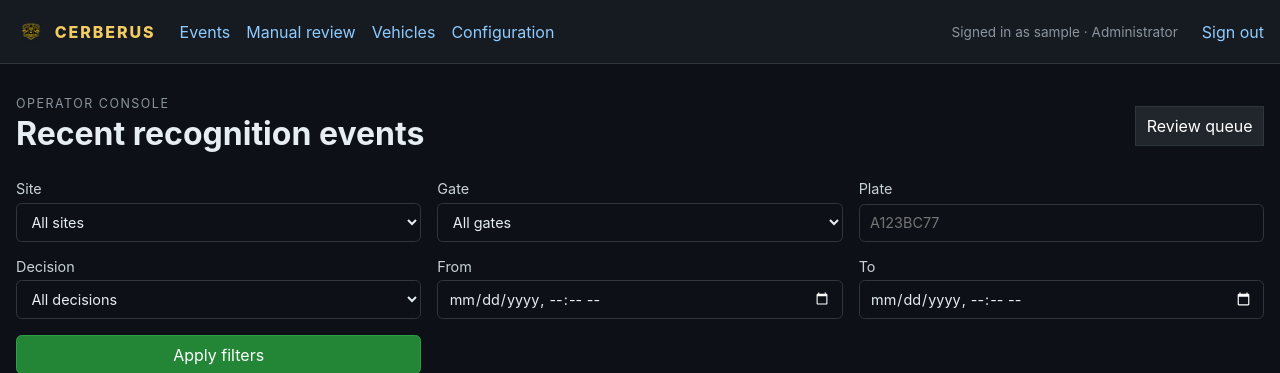
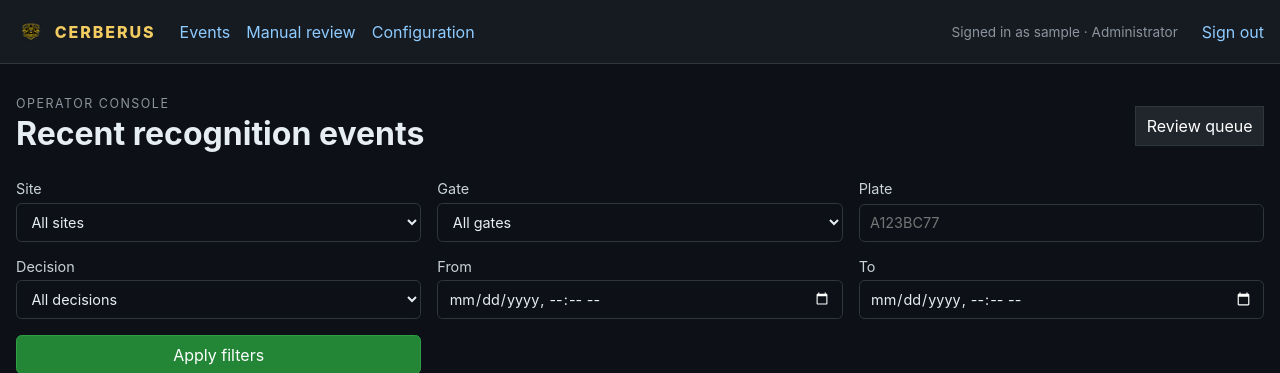
Before and after one commit to p95max/cerberus, a Django app: page /operator/ in a window 1280 px wide. Shown: the top 373 px of the page. Run offline with Django 5.2, Linux system fonts and the light colour scheme; the visitor is signed in with stand-in values (Sample User, id 1); data that the repository does not hold is empty; parts of the project's set-up code (start-up, migrations or seed data) failed here and were passed over; some libraries are stand-ins or nearby versions.

Commit message:
Add vehicles management link to configuration navigation

```diff
--- a/backend/domain/templates/domain/operator/base.html
+++ b/backend/domain/templates/domain/operator/base.html
@@ -16,7 +16,6 @@
           <a href="{% url 'operator-dashboard' %}">Events</a>
           <a href="{% url 'manual-review-queue' %}">Manual review</a>
           {% if can_manage_configuration %}
-            <a href="{% url 'manage-resource' 'vehicles' %}">Vehicles</a>
             <a href="{% url 'manage-resource' 'sites' %}">Configuration</a>
           {% endif %}
         </nav>
--- a/backend/domain/templates/domain/operator/management.html
+++ b/backend/domain/templates/domain/operator/management.html
@@ -5,6 +5,7 @@
     <a href="{% url 'manage-resource' 'sites' %}" {% if resource == 'sites' %}aria-current="page"{% endif %}>Parking sites</a>
     <a href="{% url 'manage-resource' 'gates' %}" {% if resource == 'gates' %}aria-current="page"{% endif %}>Gates</a>
     <a href="{% url 'manage-resource' 'cameras' %}" {% if resource == 'cameras' %}aria-current="page"{% endif %}>Cameras</a>
+    <a href="{% url 'manage-resource' 'vehicles' %}" {% if resource == 'vehicles' %}aria-current="page"{% endif %}>Vehicles</a>
     <a href="{% url 'manage-resource' 'access-lists' %}" {% if resource == 'access-lists' %}aria-current="page"{% endif %}>Access lists</a>
     <a href="{% url 'manage-resource' 'access-rules' %}" {% if resource == 'access-rules' %}aria-current="page"{% endif %}>Access rules</a>
   </nav>
```
